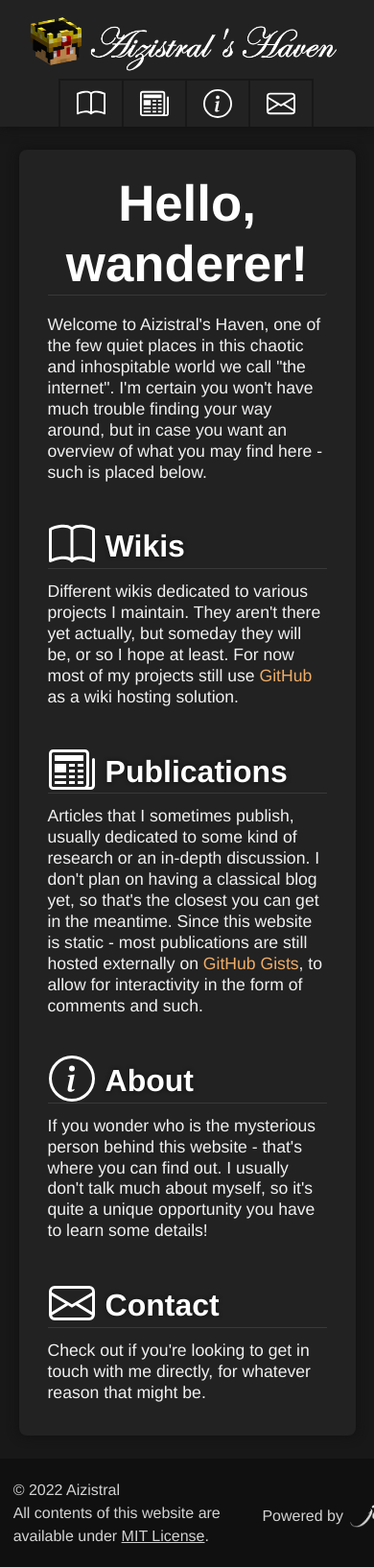
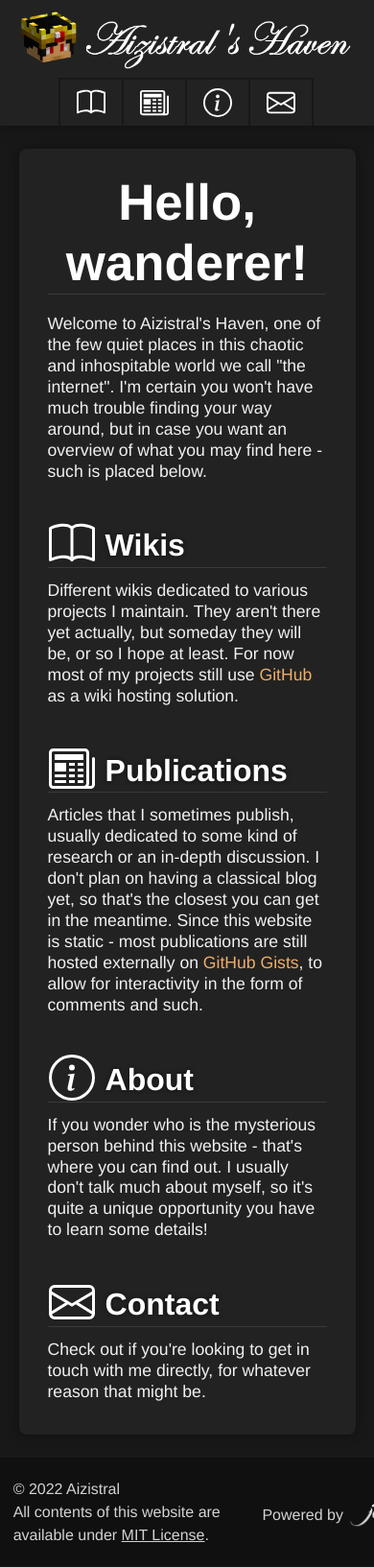
Before and after one commit to Aizistral-Studios/aizistral.com, a Jekyll site: the page built from index.html, in a window 390 px wide. Shown: the whole page at 96% size. Built offline with Jekyll 4.4.1, drawn with Linux system fonts in a browser that asks for light colours.

Commit message:
Improve header logo rescaling method

```diff
--- a/_sass/adaptivity.scss
+++ b/_sass/adaptivity.scss
@@ -176,18 +176,6 @@
 		font-size: 2rem;
 	}
 
-	.header-logo-text {
-		max-height: 50px;
-		margin-top: 20px;
-		margin-bottom: 8px;
-	}
-
-	.header-logo-img {
-		margin-top: 15px;
-		margin-right: 5px;
-		height: 62px;
-	}
-
 	.info-card-title {
 		font-size: 1.5rem;
 	}
--- a/_sass/layouts.scss
+++ b/_sass/layouts.scss
@@ -9,34 +9,13 @@
 	//border-inline: #181818 solid 2px;
 }
 
-// .header-logo:hover {
-// 	background-color: #1f1f1f;
-// }
-
 .header-logo-img {
 	display: inline;
 	max-height: 68px;
 	width: auto;
-	//min-width: min-content;
+	object-fit: contain;
 	margin-top: 8px;
 	margin-bottom: 5px;
-}
-
-.header-logo-text {
-	display: inline;
-	max-height: 60px;
-	margin-top: 14px;
-	margin-bottom: 8px;
-	width: auto;
-}
-
-.header-logo_text, .header-logo_text:hover {
-	font-family: 'Edwardian Script ITC';
-	font-size: 3rem;
-	font-weight: normal;
-	margin-right: 20px;
-	white-space: nowrap;
-	color: var(--BRIGHT-TEXT);
 }
 
 .header-buttons {
```
